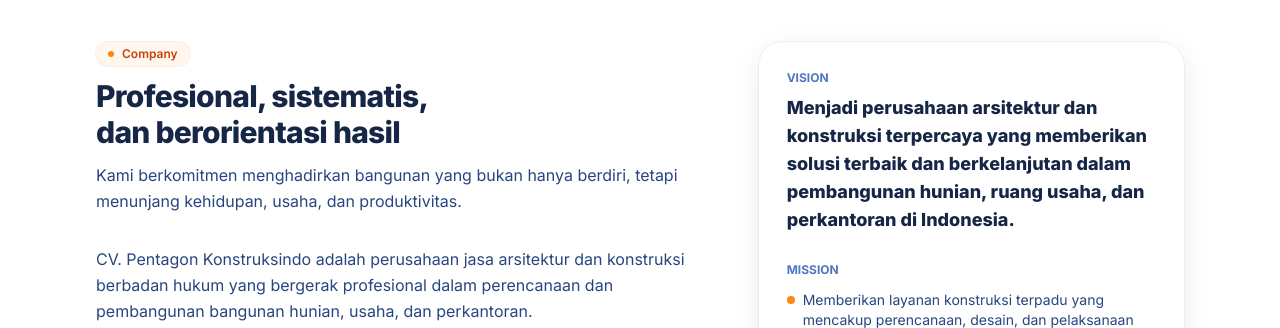
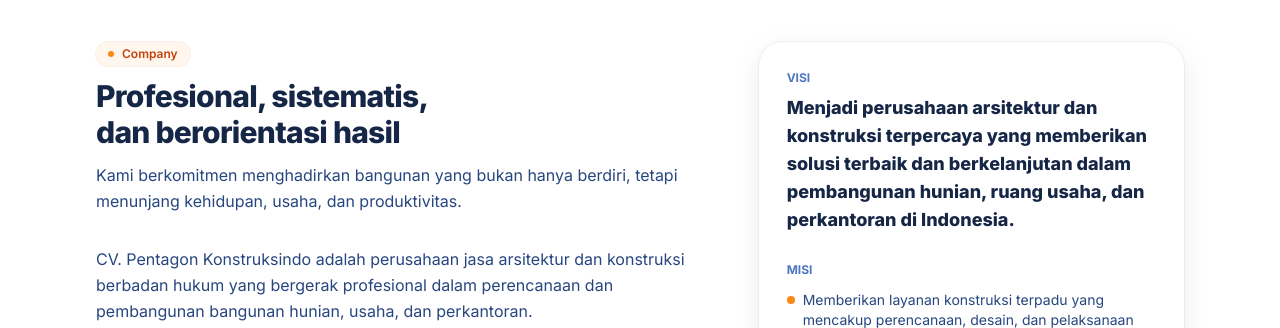
Before and after one commit to rozaqi02/pentagonkontraktor, a React (Create React App) app: page /about in a window 1280 px wide. Shown: the part 373-701 px from the top of the page. Built offline with nearby package versions, Linux system fonts and the light colour scheme.

Commit message:
perubahan no contact

```diff
--- a/src/data/siteData.js
+++ b/src/data/siteData.js
@@ -8,8 +8,8 @@ export const company = {
   email: "cvpentagonkonstruksindo@gmail.com",
 
   phones: [
-    { label: "WhatsApp", display: "0851-9009-2266", number: "085190092266" },
-    { label: "WhatsApp", display: "0851-9160-0107", number: "085191600107" }
+    { label: "WhatsApp", display: "0851-9009-2266", number: "625190092266" },
+    { label: "WhatsApp", display: "0851-9160-0107", number: "625191600107" }
   ],
 
   address: {
@@ -21,7 +21,7 @@ export const company = {
   mapEmbedUrl:
     "https://www.google.com/maps?q=Jl.%20Simpang%20Ranugrati%20Selatan%203B%20No.%2022%2C%20Sawojajar%2C%20Kedungkandang%2C%20Kota%20Malang%2C%20Jawa%20Timur%2065139&output=embed",
 
-  primaryWhatsapp: "085190092266",
+  primaryWhatsapp: "625190092266",
 
   businessHours: [
     { days: "Senin – Sabtu", hours: "08.00 – 17.00" },
--- a/src/pages/About.js
+++ b/src/pages/About.js
@@ -79,12 +79,12 @@ export default function About() {
             <div className="lg:col-span-5">
               <Reveal>
                 <div className="rounded-3xl bg-white p-7 shadow-soft ring-1 ring-ink-900/5">
-                  <div className="text-xs font-bold text-ink-500">VISION</div>
+                  <div className="text-xs font-bold text-ink-500">VISI</div>
                   <div className="mt-2 text-lg font-extrabold text-ink-900">
                     {company.vision}
                   </div>
 
-                  <div className="mt-7 text-xs font-bold text-ink-500">MISSION</div>
+                  <div className="mt-7 text-xs font-bold text-ink-500">MISI</div>
                   <ul className="mt-3 space-y-2 text-sm text-ink-700">
                     {company.missions.map((m) => (
                       <li key={m} className="flex items-start gap-2">
```
